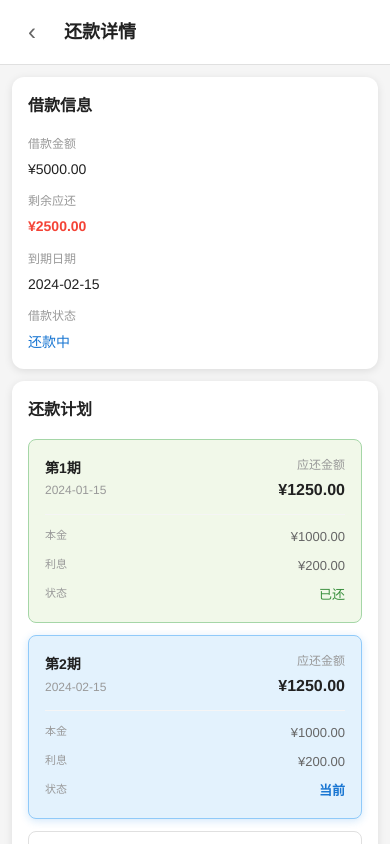
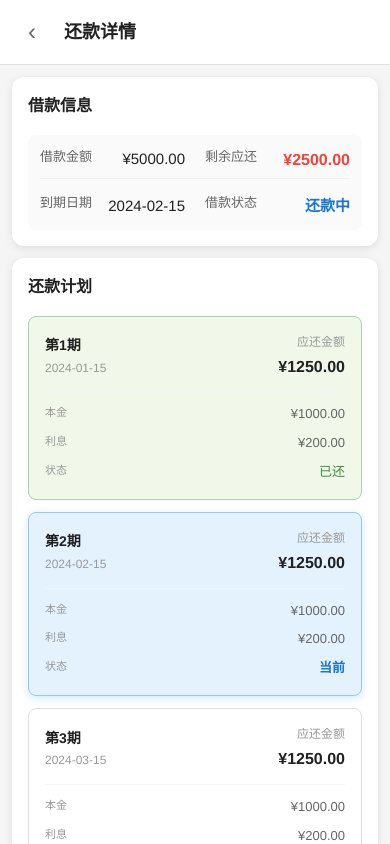
Before and after one commit to skywalk1234/loanApp_vue, a Vue app in the folder loan_vue/: page /repayment in a window 390 px wide. Shown: the top 844 px of the page. Built offline with nearby package versions, Linux system fonts and the light colour scheme; sample sign-in values are in the browser's storage.

Commit message:
优化借款信息布局

```diff
--- a/loan_vue/src/views/Repayment.vue
+++ b/loan_vue/src/views/Repayment.vue
@@ -8,24 +8,28 @@
     <!-- 借款信息 -->
     <div class="loan-info-card">
       <h3 class="card-title">借款信息</h3>
-      <div class="info-grid">
-        <div class="info-item">
+      <div class="loan-info-rows">
+        <!-- 第一行：借款金额和剩余应还 -->
+        <div class="info-row">
+          <div class="info-pair">
             <span class="info-label">借款金额</span>
             <span class="info-value">¥{{ formatCurrency(loanInfo.amount) }}</span>
           </div>
-        <div class="info-item">
+          <div class="info-pair">
             <span class="info-label">剩余应还</span>
-          <span class="info-value highlight">¥{{ formatCurrency(loanInfo.remainingAmount) }}</span>
+            <span class="info-value remaining-amount">¥{{ formatCurrency(loanInfo.remainingAmount) }}</span>
           </div>
-        <div class="info-item">
+        </div>
+        <!-- 第二行：到期日期和借款状态 -->
+        <div class="info-row">
+          <div class="info-pair">
             <span class="info-label">到期日期</span>
             <span class="info-value">{{ loanInfo.dueDate }}</span>
           </div>
-        <div class="info-item">
+          <div class="info-pair">
             <span class="info-label">借款状态</span>
-          <span class="info-value" :class="getStatusClass(loanInfo.status)">
-            {{ getStatusText(loanInfo.status) }}
-          </span>
+            <span class="info-value loan-status">{{ getStatusText(loanInfo.status) }}</span>
+          </div>
         </div>
       </div>
     </div>
@@ -565,6 +569,65 @@ export default {
   font-weight: bold;
 }
 
+/* 新借款信息布局样式 */
+.loan-info-rows {
+  display: flex;
+  flex-direction: column;
+  gap: 12px;
+  background: #fafafa;
+  padding: 12px;
+  border-radius: 8px;
+}
+
+.info-row {
+  display: flex;
+  justify-content: space-between;
+  gap: 40px;
+  padding: 8px 0;
+  border-bottom: 1px solid #f0f0f0;
+}
+
+.info-row:last-child {
+  border-bottom: none;
+  padding-bottom: 0;
+}
+
+.info-row:first-child {
+  padding-top: 0;
+}
+
+.info-pair {
+  display: flex;
+  justify-content: space-between;
+  align-items: center;
+  gap: 8px;
+  flex: 1;
+}
+
+.info-label {
+  font-size: 14px;
+  color: #666;
+  white-space: nowrap;
+}
+
+.info-value {
+  font-size: 16px;
+  color: #212121;
+  font-weight: 500;
+}
+
+.remaining-amount {
+  color: #f44336;
+  font-weight: bold;
+  font-size: 18px;
+}
+
+.loan-status {
+  color: #1976d2;
+  font-weight: bold;
+  font-size: 16px;
+}
+
 .status-repaying {
   color: #1976d2;
 }
@@ -793,6 +856,38 @@ export default {
     gap: 8px;
   }
 
+  /* 移动端借款信息布局优化 */
+  .loan-info-rows {
+    gap: 8px;
+  }
+
+  .info-row {
+    flex-direction: row;
+    gap: 20px;
+    padding: 6px 0;
+  }
+
+  .info-pair {
+    justify-content: space-between;
+    gap: 6px;
+  }
+
+  .info-label {
+    font-size: 13px;
+  }
+
+  .info-value {
+    font-size: 15px;
+  }
+
+  .remaining-amount {
+    font-size: 16px;
+  }
+
+  .loan-status {
+    font-size: 15px;
+  }
+
 
 }
 </style>
```
Lines whose indentation alone changed are shown as unchanged.
